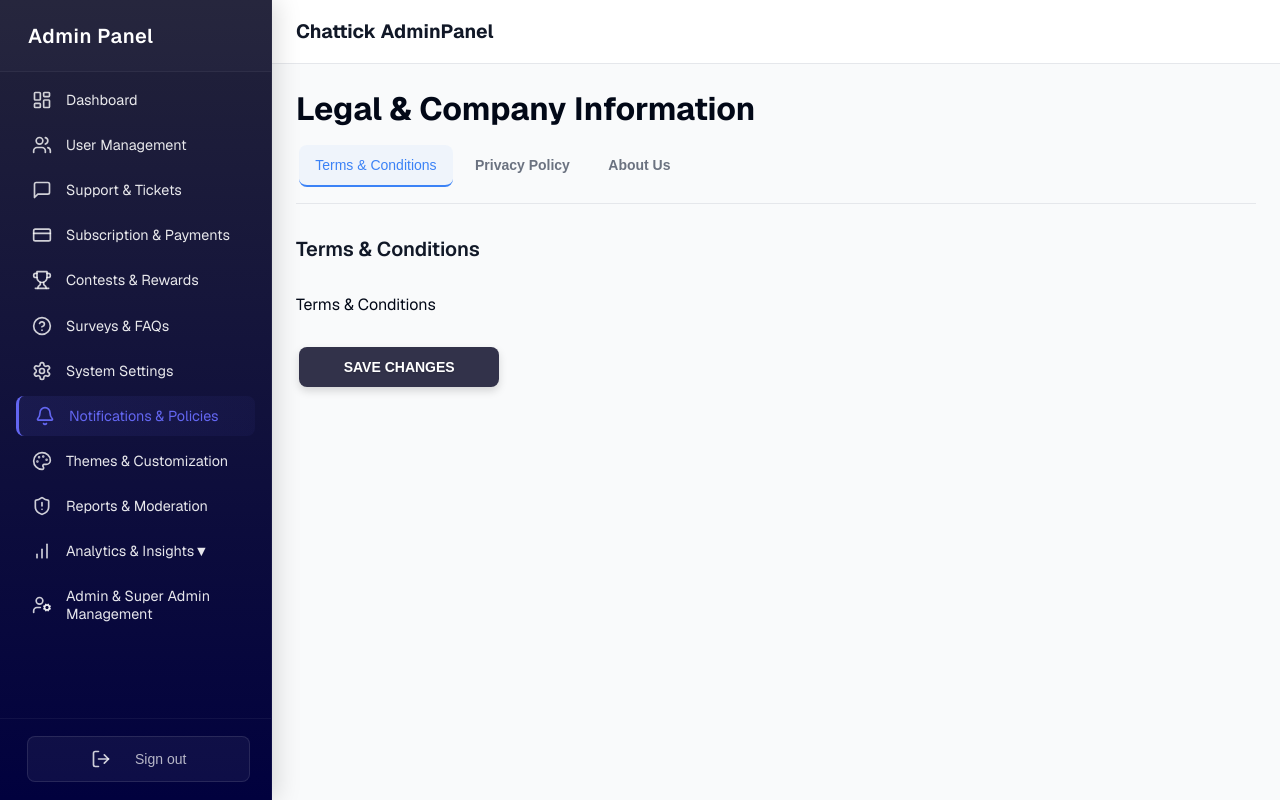
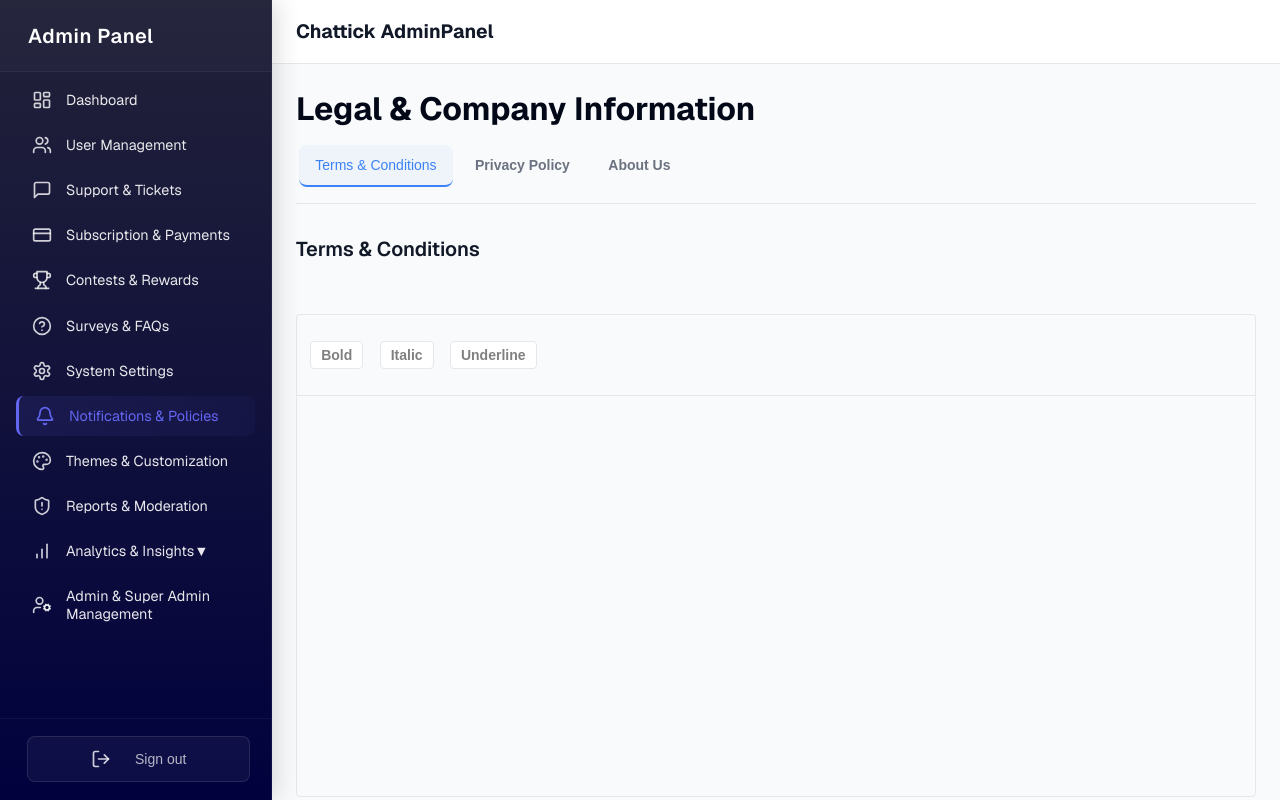
Before and after one commit to igrehanali/chattick, a Next.js app: page /notifications in a window 1280 px wide. Built offline with nearby package versions, Linux system fonts and the light colour scheme.

Commit message:
sidebar fixes

```diff
--- a/app/components/layout/sidebar.jsx
+++ b/app/components/layout/sidebar.jsx
@@ -28,22 +28,23 @@
     href: "/analytics",
     icon: BarChart,
     submenu: [
-      { name: "View Subscription", href: "/analytics/SubscriptionAnalytics" },
-      { name: "Renewal Analytics", href: "/analytics/RenewalAnalytics" },
-      { name: "Call/Message Usage", href: "/analytics/ViewCallMessageUsage" },
-      { name: "Contest Participation/Gifts", href: "/analytics/ViewContextParticipationGifts" },
-      { name: "Contest Payment/Financial", href: "/analytics/ViewPaymentFinancial" },
-      { name: "Referral & Points", href: "/analytics/ViewReferralPoints" },
-      { name: "Support Requests Metrics", href: "/analytics/AnalyzeSupportRequestsMetrics" },
-      { name: "Bug Reports Metrics", href: "/analytics/AnalyzeBugReportsMetrics" },
-      { name: "Feature Suggestions", href: "/analytics/AnalyzeFeatureSuggestions" },
-      { name: "Tutorials Usage", href: "/analytics/AnalyzeTutorialsUsage" },
+      { name: "Subscription", href: "/analytics/SubscriptionAnalytics" },
+      { name: "Renewals", href: "/analytics/RenewalAnalytics" },
+      { name: "Call/Message", href: "/analytics/ViewCallMessageUsage" },
+      { name: "Contest Gifts", href: "/analytics/ViewContextParticipationGifts" },
+      { name: "Contest Finance", href: "/analytics/ViewPaymentFinancial" },
+      { name: "Referral Points", href: "/analytics/ViewReferralPoints" },
+      { name: "Support Metrics", href: "/analytics/AnalyzeSupportRequestsMetrics" },
+      { name: "Bug Metrics", href: "/analytics/AnalyzeBugReportsMetrics" },
+      { name: "Feature Ideas", href: "/analytics/AnalyzeFeatureSuggestions" },
+      { name: "Tutorials", href: "/analytics/AnalyzeTutorialsUsage" },
       { name: "Group Usage", href: "/analytics/AnalyzeGroupUsage" },
-      { name: "Login & Security Metrics", href: "/analytics/AnalyzeLoginSecurityMetrics" },
-      { name: "Device & Session Usage", href: "/analytics/AnalyzeDeviceSessionUsage" },
-      { name: "Notification & Alert ", href: "/analytics/AnalyzeNotificationAlert" },
-      { name: "Manage Marketing Emails/Alerts", href: "/analytics/ManageMarketingEmailsAlerts" },
+      { name: "Login Security", href: "/analytics/AnalyzeLoginSecurityMetrics" },
+      { name: "Device Sessions", href: "/analytics/AnalyzeDeviceSessionUsage" },
+      { name: "Notifications", href: "/analytics/AnalyzeNotificationAlert" },
+      { name: "Marketing Emails", href: "/analytics/ManageMarketingEmailsAlerts" },
     ],
+
   },
   { name: "Admin & Super Admin Management", href: "/admin", icon: UserCog },
 ];
--- a/app/components/layout/sidebar.module.css
+++ b/app/components/layout/sidebar.module.css
@@ -15,6 +15,8 @@
     transition: all 0.3s cubic-bezier(0.4, 0, 0.2, 1);
 }
 
+
+
 .navItemContent {
     display: flex;
     align-items: center;
@@ -22,34 +24,44 @@
 }
 
 .submenu {
-    margin-left: 2.5rem;
+    margin-left: 1.5rem;
+    /* Reduce left margin */
     display: flex;
     flex-direction: column;
-    gap: 0.5rem;
+    gap: 0.25rem;
+    /* Reduce gap between submenu items */
 }
 
-/* ... existing code ... */
-
 .submenuItem {
-    padding: 0.5rem 1rem;
-    color: rgba(255, 255, 255, 0.7);
+    padding: 0.3rem 0.8rem;
+    /* Reduce padding */
+    color: #ebeef3;
+    /* Change color to a lighter gray */
     text-decoration: none;
-    font-size: 0.9rem;
-    border-radius: 0.375rem;
+    font-size: 0.85rem;
+    /* Slightly reduce font size */
+    border-radius: 0.25rem;
     transition: all 0.2s;
+    white-space: nowrap;
+    /* Ensure text stays on one line */
+    overflow: hidden;
+    text-overflow: ellipsis;
+    /* Add ellipsis for overflow */
 }
 
 .submenuItem:hover {
-    background: rgba(255, 255, 255, 0.05);
+    background: rgba(255, 255, 255, 0.1);
+    /* Slightly darker hover effect */
     color: #ffffff;
-    transform: translateX(4px);
+    transform: translateX(3px);
 }
 
 .submenuItemActive {
-    background: rgba(99, 102, 241, 0.1);
+    background: rgba(99, 102, 241, 0.15);
     color: #6366f1;
     border-left: 2px solid #6366f1;
 }
+
 
 /* ... rest of existing code ... */
 
--- a/app/notifications/notifications.module.css
+++ b/app/notifications/notifications.module.css
@@ -59,3 +59,44 @@
 .saveButton {
     width: 200px;
 }
+
+.editorWrapper {
+    border: 1px solid #e5e7eb;
+    border-radius: 4px;
+    margin: 20px 0;
+}
+
+.toolbar {
+    padding: 10px;
+
+    border-bottom: 1px solid #e5e7eb;
+    display: flex;
+    gap: 10px;
+}
+
+.toolbar button {
+    padding: 5px 10px;
+    border: 1px solid #e5e7eb;
+    border-radius: 4px;
+    background: white;
+    color: gray;
+    cursor: pointer;
+    font-size: 14px;
+}
+
+.toolbar button:hover {
+    background: #f3f4f6;
+}
+
+.editor {
+    min-height: 400px;
+    padding: 20px;
+}
+
+.editor :global(.DraftEditor-root) {
+    min-height: 350px;
+}
+
+.editor :global(.public-DraftEditor-content) {
+    min-height: 350px;
+}
--- a/app/notifications/page.jsx
+++ b/app/notifications/page.jsx
@@ -1,15 +1,65 @@
 "use client";
 
 import React, { useState } from "react";
+import { Editor, EditorState, RichUtils, convertToRaw, convertFromRaw } from 'draft-js';
+import 'draft-js/dist/Draft.css';
 import styles from "./notifications.module.css";
 import toast from "react-hot-toast";
 import { AdminLayout } from "../components/layout/admin-layout";
 import { Button } from "../components/ui/button";
+
 export default function NotificationsPage() {
-  const [terms, setTerms] = useState("");
-  const [privacy, setPrivacy] = useState("");
-  const [about, setAbout] = useState("");
+  const [terms, setTerms] = useState(EditorState.createEmpty());
+  const [privacy, setPrivacy] = useState(EditorState.createEmpty());
+  const [about, setAbout] = useState(EditorState.createEmpty());
   const [activeTab, setActiveTab] = useState("terms");
+
+  const handleKeyCommand = (command, editorState) => {
+    const newState = RichUtils.handleKeyCommand(editorState, command);
+    if (newState) {
+      handleEditorChange(newState);
+      return 'handled';
+    }
+    return 'not-handled';
+  };
+
+  const handleEditorChange = (newState) => {
+    switch (activeTab) {
+      case 'terms':
+        setTerms(newState);
+        break;
+      case 'privacy':
+        setPrivacy(newState);
+        break;
+      case 'about':
+        setAbout(newState);
+        break;
+    }
+  };
+
+  const renderEditor = (editorState) => (
+    <div className={styles.editorWrapper}>
+      <div className={styles.toolbar}>
+        <button onClick={() => handleEditorChange(RichUtils.toggleInlineStyle(editorState, 'BOLD'))}>
+          Bold
+        </button>
+        <button onClick={() => handleEditorChange(RichUtils.toggleInlineStyle(editorState, 'ITALIC'))}>
+          Italic
+        </button>
+        <button onClick={() => handleEditorChange(RichUtils.toggleInlineStyle(editorState, 'UNDERLINE'))}>
+          Underline
+        </button>
+      </div>
+      <div className={styles.editor}>
+        <Editor
+          editorState={editorState}
+          onChange={handleEditorChange}
+          handleKeyCommand={handleKeyCommand}
+        />
+      </div>
+    </div>
+  );
+
   const handleSave = async (content) => {
     try {
       toast.success("Users have been successfully notified.", {
@@ -32,25 +82,22 @@
         <div className={styles.tabs}>
           <div className={styles.tabsList}>
             <button
-              className={`${styles.tabButton} ${
-                activeTab === "terms" ? styles.active : ""
-              }`}
+              className={`${styles.tabButton} ${activeTab === "terms" ? styles.active : ""
+                }`}
               onClick={() => setActiveTab("terms")}
             >
               Terms & Conditions
             </button>
             <button
-              className={`${styles.tabButton} ${
-                activeTab === "privacy" ? styles.active : ""
-              }`}
+              className={`${styles.tabButton} ${activeTab === "privacy" ? styles.active : ""
+                }`}
               onClick={() => setActiveTab("privacy")}
             >
               Privacy Policy
             </button>
             <button
-              className={`${styles.tabButton} ${
-                activeTab === "about" ? styles.active : ""
-              }`}
+              className={`${styles.tabButton} ${activeTab === "about" ? styles.active : ""
+                }`}
               onClick={() => setActiveTab("about")}
             >
               About Us
@@ -61,7 +108,7 @@
             {activeTab === "terms" && (
               <div className={styles.tabPanel}>
                 <h2 className={styles.tabTitle}>Terms & Conditions</h2>
-                <p>Terms & Conditions</p>
+                {renderEditor(terms)}
                 <Button
                   className={styles.saveButton}
                   onClick={() => handleSave(terms)}
@@ -74,7 +121,7 @@
             {activeTab === "privacy" && (
               <div className={styles.tabPanel}>
                 <h2 className={styles.tabTitle}>Privacy Policy</h2>
-                <p>Privacy Policy</p>
+                {renderEditor(privacy)}
                 <Button
                   className={styles.saveButton}
                   onClick={() => handleSave(privacy)}
@@ -87,7 +134,7 @@
             {activeTab === "about" && (
               <div className={styles.tabPanel}>
                 <h2 className={styles.tabTitle}>About Us</h2>
-                <p>About Us</p>
+                {renderEditor(about)}
                 <Button
                   className={styles.saveButton}
                   onClick={() => handleSave(about)}
--- a/package.json
+++ b/package.json
@@ -25,6 +25,7 @@
     "@radix-ui/react-toast": "^1.2.6",
     "@tiptap/react": "^2.11.5",
     "@tiptap/starter-kit": "^2.11.5",
+    "draft-js": "^0.11.7",
     "framer-motion": "^12.4.12",
     "lucide-react": "^0.479.0",
     "next": "15.2.1",
```
Also changed, not shown: 1 other file (tests, documents, lock files or other folders).
